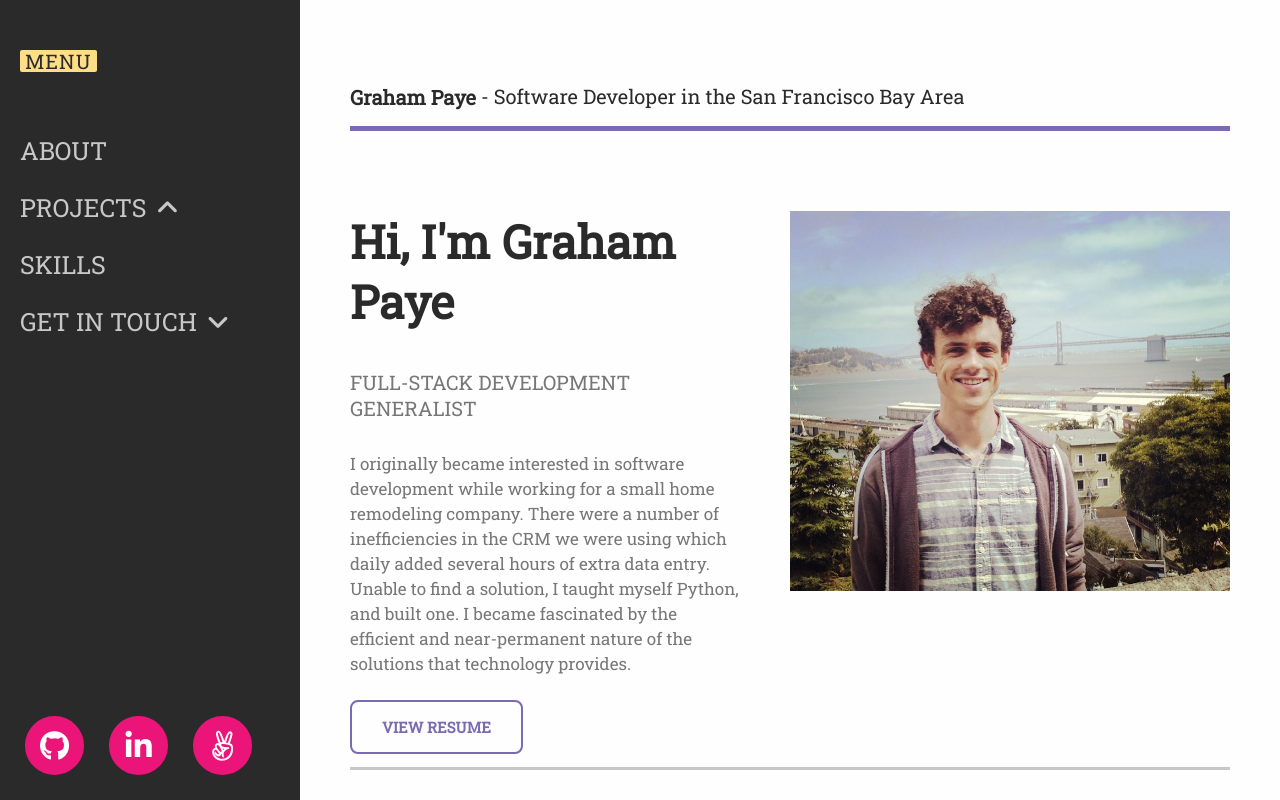
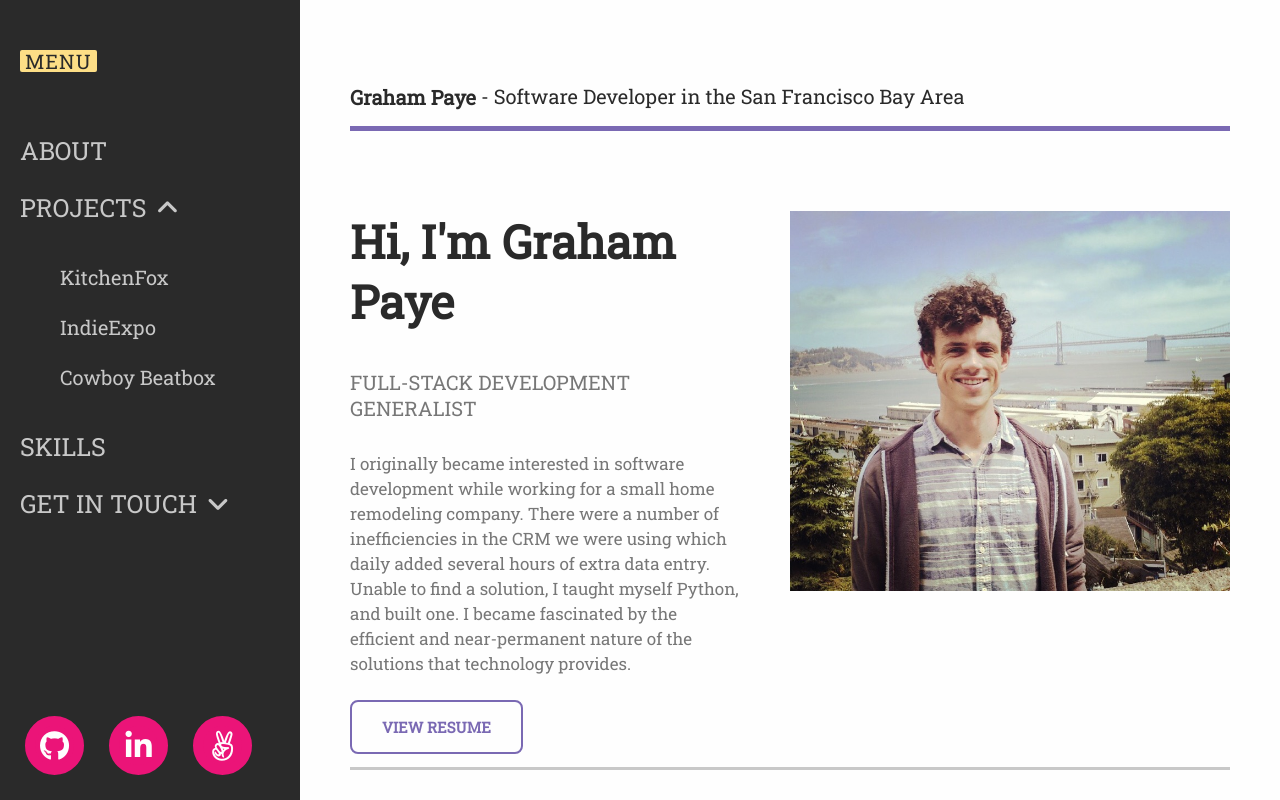
Before and after one commit to TheRoyalTnetennba/portfolio, a React (Create React App) app in the folder frontend/: page / in a window 1280 px wide. Both pictures are taken after a click on the link "PROJECTS". Shown: the top 800 px of the page. Built offline with nearby package versions, Linux system fonts and the light colour scheme; some icons are missing.

Commit message:
add scrollto events and submenu styling

```diff
--- a/frontend/src/components/home/home.css
+++ b/frontend/src/components/home/home.css
@@ -15,6 +15,8 @@
   color: #7A69B3;
   padding: 15px 0 0 0;
   margin: 0;
+  transition: background-color color;
+  transition-duration: 1s;
 }
 
 .skill-icon > p {
--- a/frontend/src/components/home/home.jsx
+++ b/frontend/src/components/home/home.jsx
@@ -30,7 +30,7 @@ class Footer extends Component {
         <section id="projects" className="f1 p50">
           <h2 className="underlined">Projects</h2>
           <div className="fb section mt50">
-            <div className="f1 pr20 mb50">
+            <div className="f1 pr20 mb50" id="kitchenfox">
               <div className="mh170">
                 <img className="wp100" src="https://res.cloudinary.com/dy4gcvjff/image/upload/v1504232129/kitchenfoxscreens_jj8uig.png" />
               </div>
@@ -40,7 +40,7 @@ class Footer extends Component {
                 and receive relevant recipe suggestions.</p>
               <a className="small-button">View on GitHub</a>
             </div>
-            <div className="f1 pl20 pr20 mb50">
+            <div className="f1 pl20 pr20 mb50" id="indieexpo">
               <div className="mh170">
                 <img className="wp100" src="https://res.cloudinary.com/dy4gcvjff/image/upload/v1504232131/ieproductpage_gttibz.png" />
               </div>
@@ -50,7 +50,7 @@ class Footer extends Component {
                 view, and contribute to fund-raising campaigns.</p>
               <a className="small-button">View on GitHub</a>
             </div>
-            <div className="f1 pl20 mb50">
+            <div className="f1 pl20 mb50" id="cowboybeatbox">
               <div className="mh170">
                 <img className="wp100" src="https://res.cloudinary.com/dy4gcvjff/image/upload/v1504232128/cowboyBeatbox_rgenki.png" />
               </div>
--- a/frontend/src/components/layout/contact.jsx
+++ /dev/null
@@ -1,11 +0,0 @@
-import React from 'react';
-
-const Contact = () => (
-  <ul>
-    <li><i class="fa fa-phone pink mr20" aria-hidden="true"/>586-484-0189</li>
-    <li><i class="fa fa-envelope pink mr20" aria-hidden="true"/>gpaye8@gmail.com</li>
-    <li><i class="fa fa-map-marker pink mr20" aria-hidden="true"/>San Francisco, CA</li>
-  </ul>
-);
-
-export default Contact
--- a/frontend/src/components/layout/layout.css
+++ b/frontend/src/components/layout/layout.css
@@ -92,8 +92,8 @@ li > img {
 }
 
 .button {
+  font-weight: bold;
   transition: background-color;
-  font-weight: bold;
   transition-duration: 1s;
   cursor: pointer;
   border: 2px solid #7A69B3;
@@ -130,3 +130,18 @@ li > img {
 .section {
   border-bottom: 3px solid #C8C8C8;
 }
+
+.sublink {
+  font-weight: normal;
+  text-decoration: none;
+  display: block;
+  color: inherit;
+  padding: 12px 20px 12px;
+  margin: 0;
+  cursor: pointer;
+}
+
+.sublink:hover, .sublink:active {
+  color: #FEFEFE;
+  background-color: #7A69B3;
+}
--- a/frontend/src/components/layout/layout.jsx
+++ b/frontend/src/components/layout/layout.jsx
@@ -1,8 +1,9 @@
 import React, { Component } from 'react';
 import { withRouter, Link } from 'react-router-dom';
+import ReactDOM from 'react-dom';
+
 
 import Games from './games';
-import Contact from './contact';
 import './colors.css';
 import './atomics.css';
 import './layout.css'
@@ -27,19 +28,46 @@ class Layout extends Component {
     this.setState({ [el]: !this.state[el] });
   }
 
+  scrollTo(id) {
+    document.getElementById(id).scrollIntoView();
+  }
+
+  contact() {
+    const contactInfo = (
+      <ul>
+        <li><i class="fa fa-phone pink mr20" aria-hidden="true"/>586-484-0189</li>
+        <li><i class="fa fa-envelope pink mr20" aria-hidden="true"/>gpaye8@gmail.com</li>
+        <li><i class="fa fa-map-marker pink mr20" aria-hidden="true"/>San Francisco, CA</li>
+      </ul>
+    );
+    return this.state.contact ? contactInfo : '';
+  }
+
+  projects() {
+    const projectLinks = (
+      <ul>
+        <li onClick={() => this.scrollTo('kitchenfox')} className="sublink">KitchenFox</li>
+        <li onClick={() => this.scrollTo('indieexpo')} className="sublink">IndieExpo</li>
+        <li onClick={() => this.scrollTo('cowboybeatbox')} className="sublink">Cowboy Beatbox</li>
+      </ul>
+    );
+    return this.state.projects ? projectLinks : '';
+  }
+
   render() {
     return (
       <main id="main-wrapper" className="black white-b fb">
         <nav className="f1">
           <Link to="/" className="pill">Menu</Link>
-          <Link to="/#about">About</Link>
+          <a onClick={() => this.scrollTo('about')}>About</a>
           <a onClick={() => this.toggle('projects')}>Projects{this.arrow('projects', this.state.projects)}</a>
+          {this.projects()}
           {false ? <a onClick={() => this.toggle('apps')}>Apps{this.arrow('apps', this.state.apps)}</a> : ''}
           {false ? <a onClick={() => this.toggle('games')}>Games{this.arrow('games', this.state.games)}</a> : ''}
           {this.state.games ? <Games /> : ''}
-          <Link to="/#skills">Skills</Link>
+          <a onClick={() => this.scrollTo('skills')}>Skills</a>
           <a onClick={() => this.toggle('contact')}>Get In Touch{this.arrow('contact', this.state.contact)}</a>
-          {this.state.contact ? <Contact /> : ''}
+          {this.contact()}
           <div className="social-buttons fb jcsa">
             <a className="social" target="_blank" href="https://github.com/TheRoyalTnetennba"><i className="fa fa-github" aria-hidden="true" /></a>
             <a className="social" target="_blank" href="https://www.linkedin.com/in/graham-paye/"><i className="fa fa-linkedin" aria-hidden="true" /></a>
```
